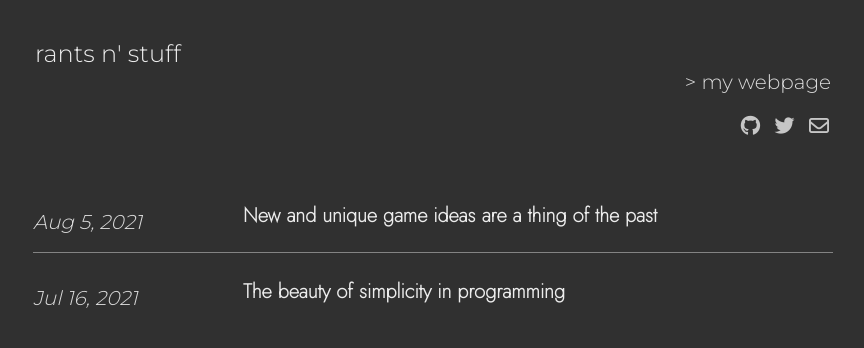
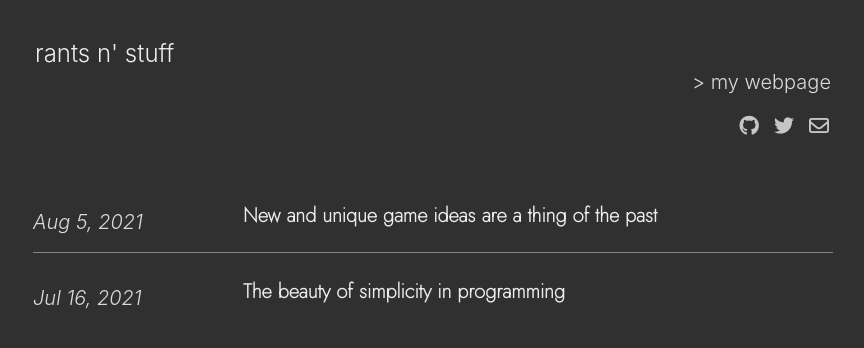
Before and after one commit to dcostap/personal-blog, a Jekyll site: the page built from index.html, in a window 1280 px wide. Shown: the top 348 px of the page, without its empty margins (207-1071 px from the left). Built offline with Jekyll 4.4.1, drawn with Linux system fonts in a browser that asks for light colours; nearby versions of some CDN libraries; the list of posts is cut into pages by our own code.

Commit message:
Change font

```diff
--- a/_includes/head.html
+++ b/_includes/head.html
@@ -38,6 +38,7 @@
   {% else %}
   <link href='//fonts.googleapis.com/css?family=Merriweather:900,900italic,300,300italic' rel='stylesheet' type='text/css'>
   <link href='//fonts.googleapis.com/css?family=Lato:600,300' rel='stylesheet' type='text/css'>
+  <link href="https://fonts.googleapis.com/css2?family=Inter:wght@300;400;500;600;700&display=swap" rel="stylesheet">
   {% endif %}
   {% if site.show_social_icons or site.show_sharing_icons %}
     <link href="//maxcdn.bootstrapcdn.com/font-awesome/latest/css/font-awesome.min.css" rel="stylesheet">
--- a/_sass/_variables.scss
+++ b/_sass/_variables.scss
@@ -1,7 +1,7 @@
 // Typography
 $base-font-size: 0.9rem !default;
 $bold-font-weight: bold !default;
-$font-family: 'Montserrat', 'Lato', 'PT Serif', Georgia, 'Times New Roman', serif !default;
+$font-family: 'Inter', 'Montserrat', 'Lato', 'PT Serif', Georgia, 'Times New Roman', serif !default;
 $line-height: 1.3 !default;
 $heading-font-family: 'Jost', 'Helvetica Neue', Helvetica, sans-serif !default;
 $heading-font-weight: 900 !default;
```
